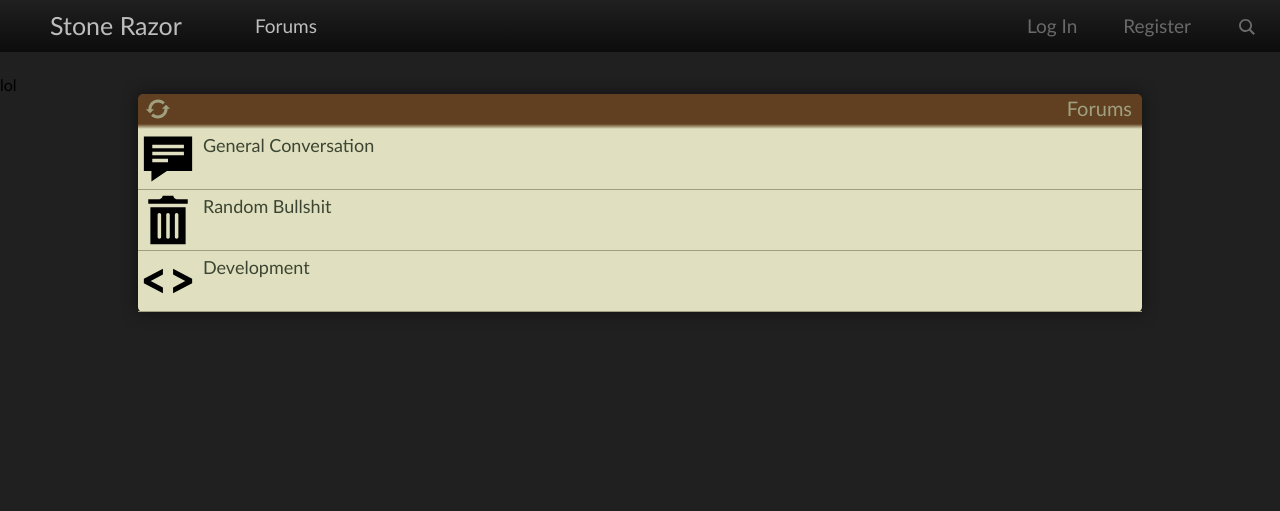
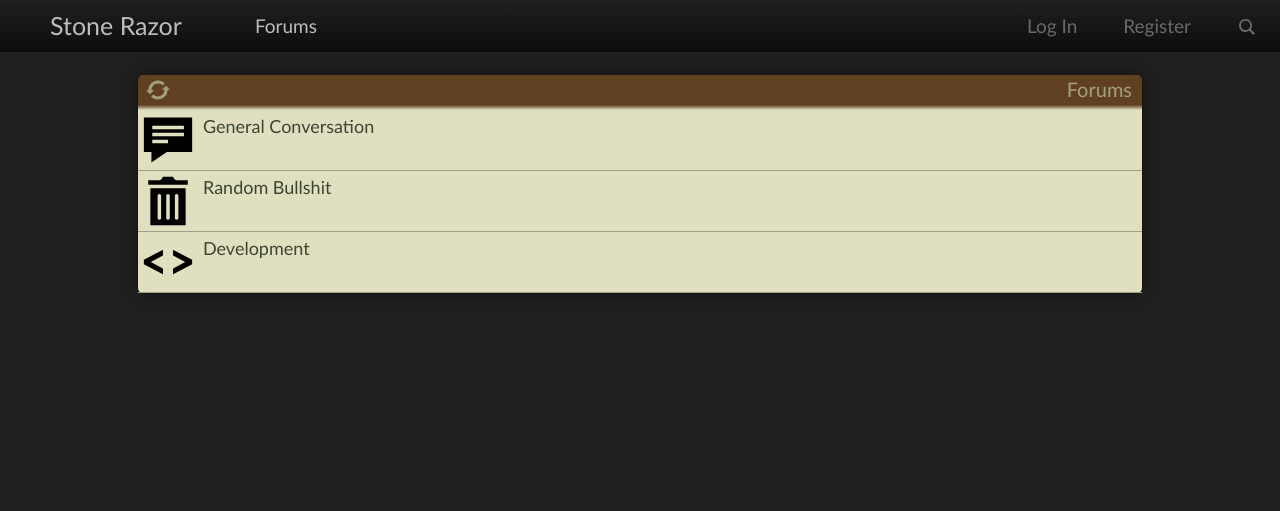
Before and after one commit to jhm520/stonerazor, a PHP site: page /index.php?op=1 in a window 1280 px wide. Shown: the top 511 px of the page. Run offline with PHP 8.4, Linux system fonts and the light colour scheme; data that the repository does not hold is empty.

Commit message:
Removed whitespace

```diff
--- a/index.php
+++ b/index.php
@@ -19,7 +19,6 @@
 		Your browser does not support the audio element.
 	</audio>
 	-->
-	lol
 	<div id="container">
 			<div class="titlebar">
 				<ul class="nav">
--- a/js/topic.js
+++ b/js/topic.js
@@ -1,8 +1,5 @@
 /* jquery
 */
-
-
-
 
 function change_page (name, post_per_page) {
 	$('.number.selected').removeClass('selected');
```
